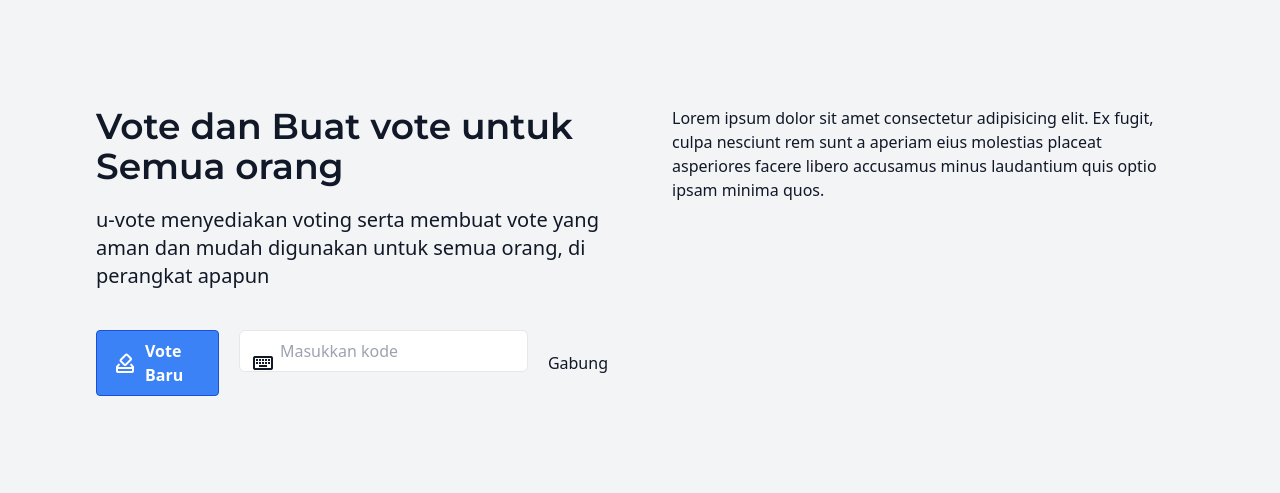
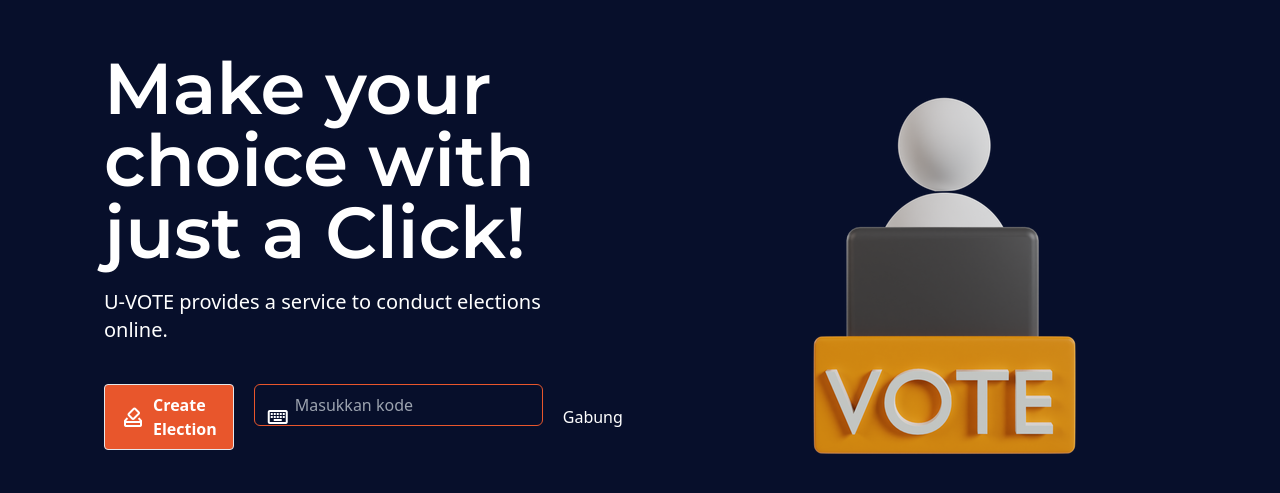
Before and after one commit to ulbithebest/u-vote, a website: page view/homepage.html in a window 1280 px wide. Shown: the part 149-642 px from the top of the page. Drawn offline with nearby package versions, Linux system fonts and the light colour scheme.

Commit message:
homepage upgrade

```diff
--- a/view/homepage.html
+++ b/view/homepage.html
@@ -25,26 +25,25 @@
     />
   </head>
   <body
-    class="mx-16 font-sans text-gray-900 antialiased bg-gray-100 min-h-screen flex items-center justify-center"
+    class="mx-16 font-sans text-white antialiased bg-[#070F2B] min-h-screen flex items-center justify-center"
   >
-    <div class="grid grid-cols-2">
-      <div class="m-8">
-        <h1 class="text-4xl mb-5" style="font-family: 'Montserrat', sans-serif; font-weight: 600;">Vote dan Buat vote untuk Semua orang</h1>
+    <div class="grid grid-cols-2 items-center">
+      <div class="m-8 ml-10">
+        <h1 class="text-7xl mb-5" style="font-family: 'Montserrat', sans-serif; font-weight: 600;">Make your choice with just a Click!</h1>
         <p class="text-xl mb-10">
-          u-vote menyediakan voting serta membuat vote yang<br>aman dan mudah
-          digunakan untuk semua orang, di<br>perangkat apapun
+          U-VOTE provides a service to conduct elections<br>online.
         </p>
         <div class="flex">
           <a
             href="#"
-            class="bg-blue-500 hover:bg-blue-700 text-white font-bold py-2 px-4 border border-blue-700 rounded flex items-center p-4"
+            class="bg-[#E8562C] hover:opacity-70 transition ease-in-out duration-300 text-white font-bold py-2 px-4 border rounded flex items-center p-4"
           >
             <span class="material-symbols-outlined mr-2"> how_to_vote </span>
-            Vote Baru
+            Create Election
           </a>
           <div class="relative ml-5">
             <input
-              class="pl-10 pr-4 py-2 border rounded-md focus:outline-none focus:border-blue-500"
+              class="bg-transparent pl-10 pr-4 py-2 border rounded-md border-[#E8562C] border hover:opacity-70 transition ease-in-out duration-300 focus:outline-none focus:border-[#E8562C]"
               type="text"
               placeholder="Masukkan kode"
             />
@@ -58,10 +57,8 @@
           </div>
         </div>
       </div>
-      <div class="m-8">
-        Lorem ipsum dolor sit amet consectetur adipisicing elit. Ex fugit, culpa
-        nesciunt rem sunt a aperiam eius molestias placeat asperiores facere
-        libero accusamus minus laudantium quis optio ipsam minima quos.
+      <div class="m-8 ml-20">
+        <img src="../assets/img/elected-candidate-10581293-8536824.png" alt="Vote">
       </div>
     </div>
   </body>
```
Also changed, not shown: assets/img/elected-candidate-10581293-8536824.png (added).
